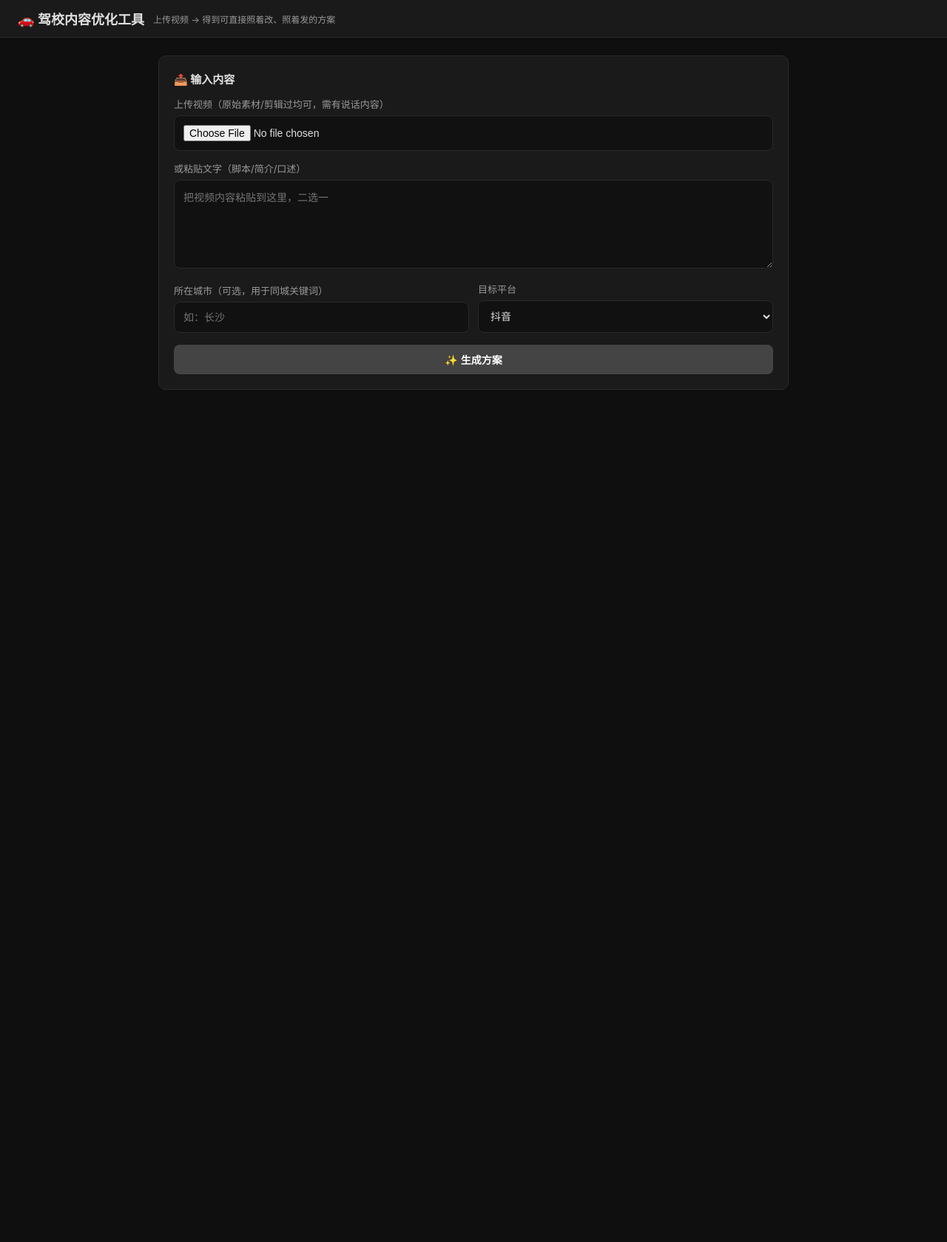
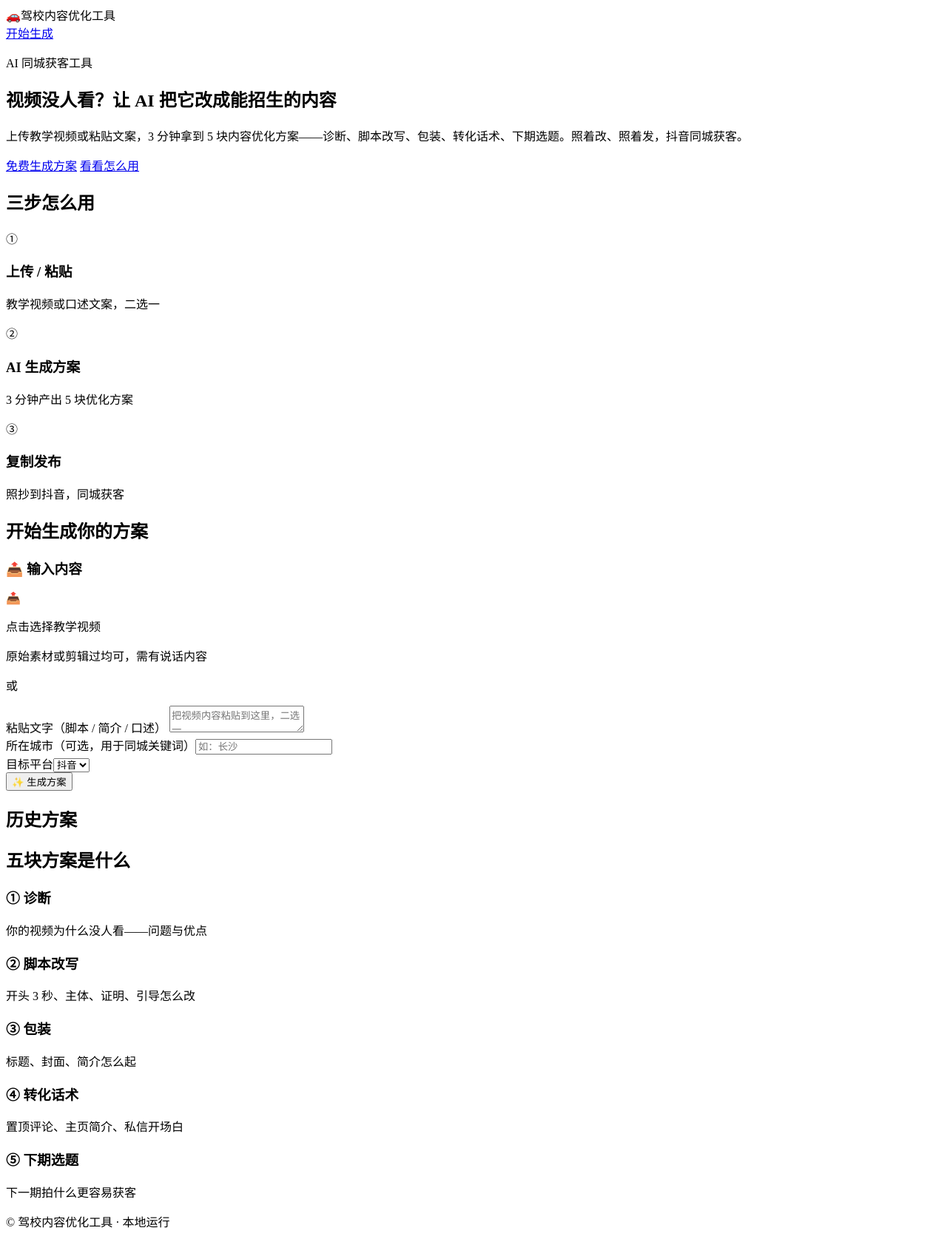
Before and after one commit to Xin-der/ai-teaching-video-editor, a Flask app: page / in a window 1280 px wide. Shown: the whole page at 74% size. Before the commit the page ends 527 px from the top, so only its background shows below. Run offline with Flask 3, Linux system fonts and the light colour scheme; some libraries are stand-ins or nearby versions.

Commit message:
feat: 前端页面骨架 + 静态资源接线 + 回归测试
Co-Authored-By: Claude <noreply@anthropic.com>

```diff
--- /dev/null
+++ b/web/static/css/style.css
@@ -0,0 +1 @@
+/* 设计系统见 Task 2 */
--- /dev/null
+++ b/web/static/js/app.js
@@ -0,0 +1 @@
+/* 交互逻辑见 Task 3/4 */
--- a/web/templates/optimize.html
+++ b/web/templates/optimize.html
@@ -4,219 +4,95 @@
 <meta charset="UTF-8">
 <meta name="viewport" content="width=device-width, initial-scale=1.0">
 <title>驾校内容优化工具</title>
-<style>
-:root { --bg:#0f0f0f; --surface:#1a1a1a; --border:#2a2a2a; --text:#e0e0e0; --text2:#999; --accent:#ff4444; --accent2:#00a8ff; --green:#4caf50; }
-* { margin:0; padding:0; box-sizing:border-box; }
-body { font-family:-apple-system,"Microsoft YaHei",sans-serif; background:var(--bg); color:var(--text); min-height:100vh; }
-.header { background:var(--surface); border-bottom:1px solid var(--border); padding:12px 24px; display:flex; align-items:center; gap:12px; position:sticky; top:0; z-index:100; }
-.header h1 { font-size:18px; font-weight:600; }
-.container { max-width:900px; margin:0 auto; padding:24px; }
-.card { background:var(--surface); border:1px solid var(--border); border-radius:10px; padding:20px; margin-bottom:16px; }
-.card h2 { font-size:15px; margin-bottom:14px; }
-label { display:block; font-size:13px; color:var(--text2); margin:14px 0 6px; }
-.input { width:100%; background:#111; border:1px solid var(--border); border-radius:8px; padding:12px; color:var(--text); font-family:"Microsoft YaHei",sans-serif; font-size:14px; }
-textarea.input { min-height:120px; resize:vertical; }
-.row { display:flex; gap:12px; align-items:flex-end; }
-.row > div { flex:1; }
-.btn { display:inline-flex; align-items:center; justify-content:center; gap:6px; padding:10px 20px; border:none; border-radius:8px; font-size:14px; font-weight:600; cursor:pointer; }
-.btn-primary { background:var(--accent); color:#fff; width:100%; margin-top:16px; }
-.btn-primary:disabled { background:#444; cursor:not-allowed; }
-.btn-sm { padding:6px 12px; font-size:12px; border-radius:6px; }
-.btn-outline { background:transparent; border:1px solid var(--border); color:var(--text); }
-.btn-outline:hover { border-color:var(--accent2); }
-.field { display:flex; gap:10px; margin-bottom:8px; font-size:13px; line-height:1.6; }
-.field .k { flex-shrink:0; color:var(--text2); min-width:70px; }
-.muted { color:var(--text2); font-size:12px; }
-.progress { display:none; margin-top:12px; }
-.progress-text { font-size:12px; color:var(--text2); }
-#result { display:none; }
-.copy-row { margin-top:8px; text-align:right; }
-.toast { position:fixed; bottom:24px; right:24px; background:var(--green); color:#fff; padding:12px 20px; border-radius:8px; font-size:14px; z-index:300; display:none; }
-.toast.error { background:var(--accent); }
-</style>
+<link rel="stylesheet" href="/static/css/style.css">
 </head>
 <body>
 
-<div class="header">
-  <h1>🚗 驾校内容优化工具</h1>
-  <span class="muted">上传视频 → 得到可直接照着改、照着发的方案</span>
+<header class="site-header">
+  <div class="container nav">
+    <div class="brand"><span class="brand-emoji">🚗</span><span>驾校内容优化工具</span></div>
+    <a class="btn btn-primary nav-cta" href="#tool">开始生成</a>
   </div>
+</header>
 
+<section class="hero">
   <div class="container">
+    <p class="eyebrow">AI 同城获客工具</p>
+    <h1>视频没人看？让 AI 把它改成能招生的内容</h1>
+    <p class="hero-sub">上传教学视频或粘贴文案，3 分钟拿到 5 块内容优化方案——诊断、脚本改写、包装、转化话术、下期选题。照着改、照着发，抖音同城获客。</p>
+    <div class="hero-actions">
+      <a class="btn btn-primary" href="#tool">免费生成方案</a>
+      <a class="btn btn-outline" href="#how">看看怎么用</a>
+    </div>
+  </div>
+</section>
+
+<section class="how" id="how">
+  <div class="container">
+    <h2 class="section-title">三步怎么用</h2>
+    <div class="steps">
+      <div class="step"><span class="step-num">①</span><h3>上传 / 粘贴</h3><p>教学视频或口述文案，二选一</p></div>
+      <div class="step"><span class="step-num">②</span><h3>AI 生成方案</h3><p>3 分钟产出 5 块优化方案</p></div>
+      <div class="step"><span class="step-num">③</span><h3>复制发布</h3><p>照抄到抖音，同城获客</p></div>
+    </div>
+  </div>
+</section>
+
+<section class="tool" id="tool">
+  <div class="container">
+    <h2 class="section-title">开始生成你的方案</h2>
     <div class="card">
-    <h2>📤 输入内容</h2>
-    <label>上传视频（原始素材/剪辑过均可，需有说话内容）</label>
-    <input type="file" id="video-file" class="input" accept="video/*">
-    <label>或粘贴文字（脚本/简介/口述）</label>
+      <h3 class="card-title">📤 输入内容</h3>
+      <div id="dropzone" class="dropzone" tabindex="0">
+        <input type="file" id="video-file" accept="video/*" hidden>
+        <div id="dropzone-empty">
+          <p class="dropzone-icon">📤</p>
+          <p>点击选择教学视频</p>
+          <p class="muted">原始素材或剪辑过均可，需有说话内容</p>
+        </div>
+        <div id="file-name" class="file-name" hidden></div>
+      </div>
+      <p class="or-divider">或</p>
+      <label for="input-text">粘贴文字（脚本 / 简介 / 口述）</label>
       <textarea id="input-text" class="input" placeholder="把视频内容粘贴到这里，二选一"></textarea>
       <div class="row">
-      <div>
-        <label>所在城市（可选，用于同城关键词）</label>
-        <input type="text" id="city" class="input" placeholder="如：长沙">
+        <div><label for="city">所在城市（可选，用于同城关键词）</label><input type="text" id="city" class="input" placeholder="如：长沙"></div>
+        <div><label for="platform">目标平台</label><select id="platform" class="input"><option value="douyin">抖音</option></select></div>
       </div>
-      <div>
-        <label>目标平台</label>
-        <select id="platform" class="input">
-          <option value="douyin">抖音</option>
-        </select>
-      </div>
-    </div>
-    <button class="btn btn-primary" id="gen-btn" onclick="generate()">✨ 生成方案</button>
-    <div class="progress" id="progress">
+      <button class="btn btn-primary btn-block" id="gen-btn">✨ 生成方案</button>
+      <div class="progress" id="progress" hidden>
+        <div class="progress-bar"><div class="progress-fill" id="progress-fill"></div></div>
         <div class="progress-text" id="progress-text">准备生成...</div>
       </div>
     </div>
-
     <div id="result"></div>
   </div>
+</section>
 
-<div class="toast" id="toast"></div>
+<section class="history" id="history">
+  <div class="container">
+    <h2 class="section-title">历史方案</h2>
+    <div class="card" id="history-list"></div>
+  </div>
+</section>
 
-<script>
-let currentPlan = null;
-let pollTimer = null;
-const KEYS = ['diagnosis', 'script_rewrite', 'packaging', 'conversion', 'next_topics'];
+<section class="blocks" id="blocks">
+  <div class="container">
+    <h2 class="section-title">五块方案是什么</h2>
+    <div class="blocks-grid">
+      <div class="block"><h3>① 诊断</h3><p>你的视频为什么没人看——问题与优点</p></div>
+      <div class="block"><h3>② 脚本改写</h3><p>开头 3 秒、主体、证明、引导怎么改</p></div>
+      <div class="block"><h3>③ 包装</h3><p>标题、封面、简介怎么起</p></div>
+      <div class="block"><h3>④ 转化话术</h3><p>置顶评论、主页简介、私信开场白</p></div>
+      <div class="block"><h3>⑤ 下期选题</h3><p>下一期拍什么更容易获客</p></div>
+    </div>
+  </div>
+</section>
 
-document.addEventListener('DOMContentLoaded', () => {
-  const btn = document.getElementById('gen-btn');
-  const file = document.getElementById('video-file');
-  const text = document.getElementById('input-text');
-  const sync = () => { btn.disabled = !(file.files.length || text.value.trim()); };
-  file.addEventListener('change', sync);
-  text.addEventListener('input', sync);
-  sync();
-});
+<footer class="site-footer"><div class="container"><p class="muted">© 驾校内容优化工具 · 本地运行</p></div></footer>
 
-async function generate() {
-  const file = document.getElementById('video-file').files[0];
-  const text = document.getElementById('input-text').value.trim();
-  const city = document.getElementById('city').value.trim();
-  const platform = document.getElementById('platform').value;
-  if (!file && !text) { toast('请选择视频或粘贴文字', true); return; }
+<div class="toast" id="toast" hidden></div>
 
-  const btn = document.getElementById('gen-btn');
-  btn.disabled = true;
-  document.getElementById('result').style.display = 'none';
-  document.getElementById('progress').style.display = 'block';
-  document.getElementById('progress-text').textContent = '准备生成...';
-
-  let res;
-  try {
-    if (file) {
-      const fd = new FormData();
-      fd.append('video', file);
-      fd.append('city', city);
-      fd.append('platform', platform);
-      res = await fetch('/api/optimize', { method: 'POST', body: fd });
-    } else {
-      res = await fetch('/api/optimize', {
-        method: 'POST',
-        headers: { 'Content-Type': 'application/json' },
-        body: JSON.stringify({ text, city, platform }),
-      });
-    }
-    if (!res.ok) {
-      const e = await res.json();
-      throw new Error(e.error || '提交失败');
-    }
-    pollStatus();
-  } catch (e) {
-    toast(e.message, true);
-    btn.disabled = false;
-    document.getElementById('progress').style.display = 'none';
-  }
-}
-
-function pollStatus() {
-  if (pollTimer) clearInterval(pollTimer);
-  pollTimer = setInterval(async () => {
-    try {
-      const s = await (await fetch('/api/optimize/status')).json();
-      document.getElementById('progress-text').textContent = s.progress || '';
-      if (s.error) {
-        clearInterval(pollTimer);
-        toast(s.error, true);
-        resetBtn();
-        return;
-      }
-      if (s.plan) {
-        clearInterval(pollTimer);
-        currentPlan = s.plan;
-        renderPlan(s.plan);
-        resetBtn();
-      }
-    } catch (e) { console.error(e); }
-  }, 1000);
-}
-
-function resetBtn() {
-  document.getElementById('gen-btn').disabled = false;
-  setTimeout(() => { document.getElementById('progress').style.display = 'none'; }, 500);
-}
-
-function renderPlan(plan) {
-  const box = document.getElementById('result');
-  box.style.display = 'block';
-  box.innerHTML = [
-    planCard('① 诊断', renderObj(plan.diagnosis), 0),
-    planCard('② 脚本改写', renderObj(plan.script_rewrite), 1),
-    planCard('③ 包装', renderObj(plan.packaging), 2),
-    planCard('④ 转化话术', renderObj(plan.conversion), 3),
-    planCard('⑤ 下期选题', renderTopics(plan.next_topics), 4),
-  ].join('');
-  box.scrollIntoView({ behavior: 'smooth' });
-}
-
-function planCard(title, html, idx) {
-  return `<div class="card"><h2>${title}</h2>${html}
-    <div class="copy-row"><button class="btn btn-sm btn-outline" onclick="copyBlock(${idx})">📋 复制</button></div>
-  </div>`;
-}
-
-function renderObj(obj) {
-  if (!obj || !Object.keys(obj).length) return '<p class="muted">（无）</p>';
-  return Object.entries(obj).map(([k, v]) => {
-    if (Array.isArray(v)) v = v.join('；');
-    return `<p class="field"><span class="k">${esc(k)}</span><span class="v">${esc(String(v))}</span></p>`;
-  }).join('');
-}
-
-function renderTopics(list) {
-  if (!list || !list.length) return '<p class="muted">（无）</p>';
-  return list.map(t =>
-    `<p class="field"><span class="k">选题</span><span class="v">${esc(t.title || '')} — ${esc(t.why || '')}</span></p>`
-  ).join('');
-}
-
-function copyBlock(idx) {
-  const data = currentPlan ? currentPlan[KEYS[idx]] : null;
-  const text = fmtBlock(data);
-  if (!text) { toast('没有可复制的内容', true); return; }
-  navigator.clipboard.writeText(text).then(() => toast('已复制 ✅')).catch(() => toast('复制失败', true));
-}
-
-function fmtBlock(obj) {
-  if (Array.isArray(obj)) {
-    return obj.map(t => `${t.title || ''}：${t.why || ''}`).join('\n');
-  }
-  if (!obj) return '';
-  const names = { summary:'诊断', issues:'问题', strengths:'优点', hook:'开头3秒', body:'主体', proof:'证明', cta:'引导', title:'标题', cover_text:'封面文字', description:'简介', pinned_comment:'置顶评论', profile_bio:'主页简介', dm_opening:'私信开场白' };
-  return Object.entries(obj).map(([k, v]) => {
-    if (Array.isArray(v)) v = v.join('；');
-    return `${names[k] || k}：${v}`;
-  }).join('\n');
-}
-
-function toast(msg, isError) {
-  const t = document.getElementById('toast');
-  t.textContent = msg;
-  t.classList.toggle('error', !!isError);
-  t.style.display = 'block';
-  setTimeout(() => { t.style.display = 'none'; }, 2500);
-}
-
-function esc(s) { return (s || '').replace(/</g, '&lt;').replace(/>/g, '&gt;'); }
-</script>
-
+<script src="/static/js/app.js"></script>
 </body>
 </html>
```
Also changed, not shown: tests/test_frontend.py (added, +89 -0 lines). Lines whose indentation alone changed are shown as unchanged.
